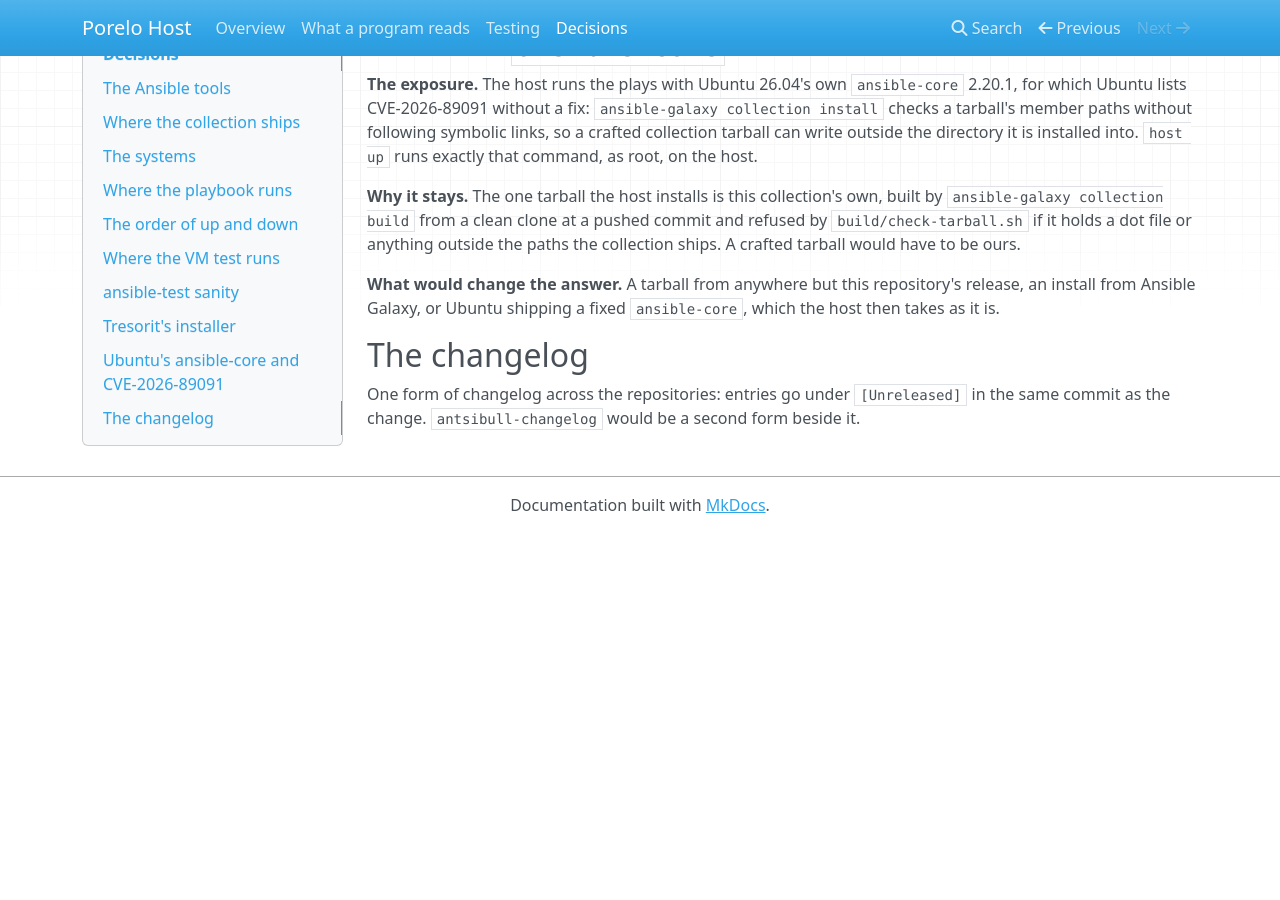
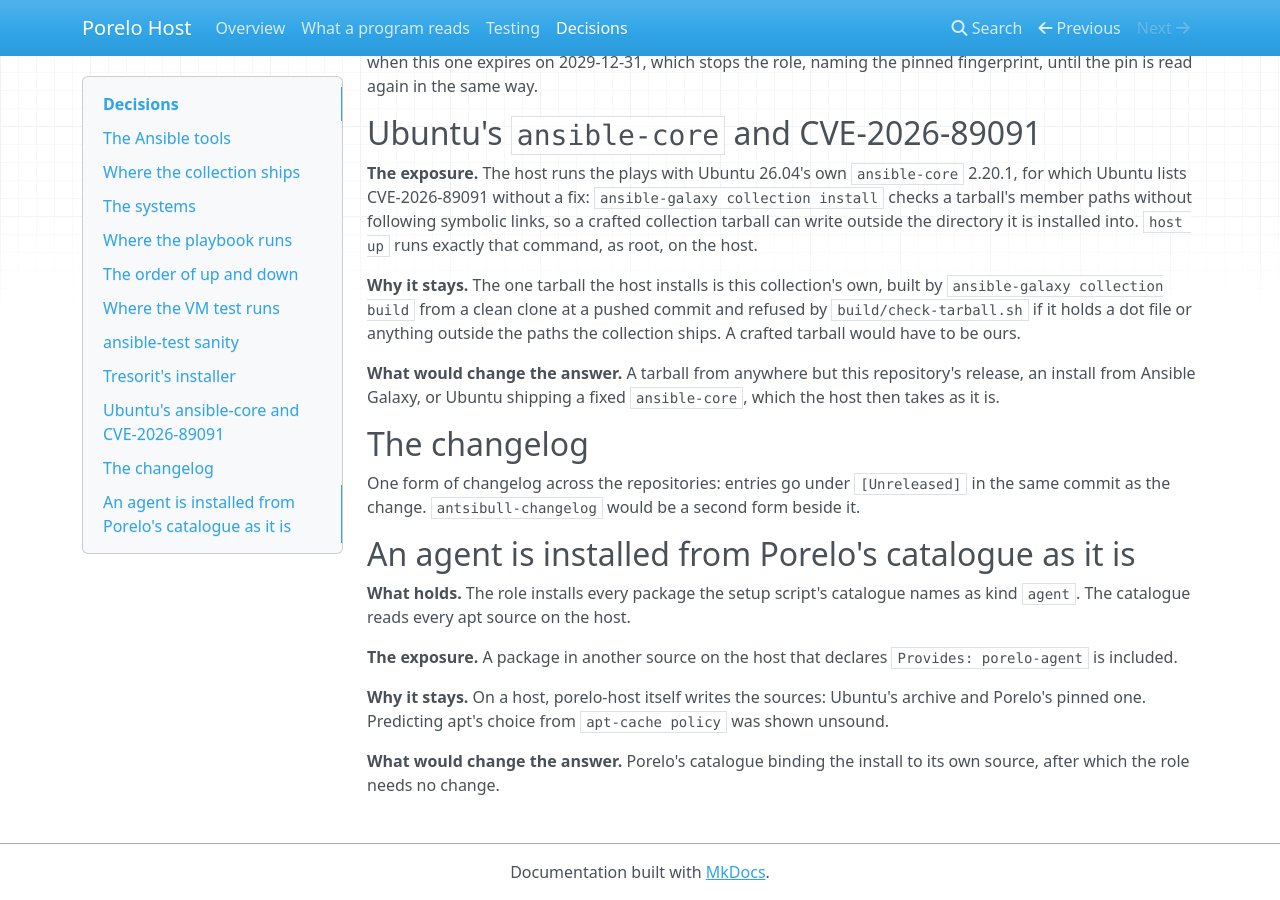
Before and after one commit to porelo-ai/porelo-host, an MkDocs documentation site: the page built from doc/decisions.md, in a window 1280 px wide and 900 px high, scrolled down 2420 px. Built offline with MkDocs 1.6.1, drawn with Linux system fonts in a browser that asks for light colours; nearby versions of some CDN libraries; before the commit the page ends 2953 px from its top, so only the background shows below that; some of the changed text lies outside the part shown.

Commit message:
Install every agent and start no task; stop every task at down
Assisted-by: Claude Code, claude-opus-5-5
Assisted-by: Codex CLI, gpt-6.1-sol

```diff
--- a/doc/decisions.md
+++ b/doc/decisions.md
@@ -15,6 +15,7 @@ says why.
 | Tresorit's installer | Run only when signed under a pinned CA, whose fingerprint was read from the installer itself. | [Why](#tresorits-installer) |
 | Ubuntu's `ansible-core` and CVE-2026-89091 | An accepted risk: the one tarball the host installs is the collection's own. | [Why](#ubuntus-ansible-core-and-cve-2026-89091) |
 | The changelog | `CHANGELOG.md`, Keep a Changelog, as in every Porelo repository; no `antsibull-changelog`. | [Why](#the-changelog) |
+| An agent is installed from Porelo's catalogue as it is | Every package named as kind `agent` is installed; the catalogue reads every apt source on the host. | [Why](#an-agent-is-installed-from-porelos-catalogue-as-it-is) |
 
 ## The Ansible tools
 
@@ -103,3 +104,16 @@ Galaxy, or Ubuntu shipping a fixed `ansible-core`, which the host then takes as
 
 One form of changelog across the repositories: entries go under `[Unreleased]` in the same commit as the change.
 `antsibull-changelog` would be a second form beside it.
+
+## An agent is installed from Porelo's catalogue as it is
+
+**What holds.** The role installs every package the setup script's catalogue names as kind `agent`. The catalogue
+reads every apt source on the host.
+
+**The exposure.** A package in another source on the host that declares `Provides: porelo-agent` is included.
+
+**Why it stays.** On a host, porelo-host itself writes the sources: Ubuntu's archive and Porelo's pinned one.
+Predicting apt's choice from `apt-cache policy` was shown unsound.
+
+**What would change the answer.** Porelo's catalogue binding the install to its own source, after which the role
+needs no change.
```
Also changed, not shown: CHANGELOG.md (+4 -3 lines), README.md (+3 -2 lines), doc/index.md (+5 -4 lines), doc/lines.md (+2 -3 lines), issues/HO19-The-Machine-Installs-Its-Agents-And-Starts-No-Task.md (+17 -0 lines), roles/porelo/README.md (+9 -7 lines), 10 other files.
